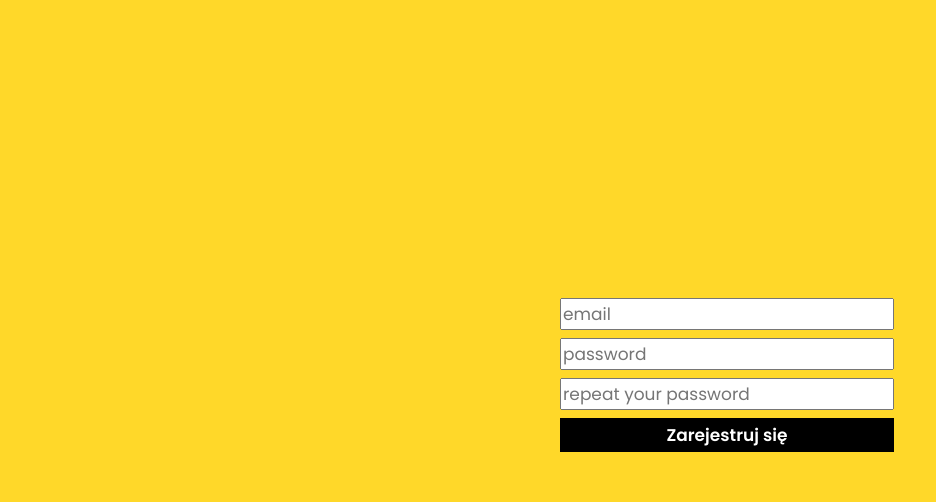
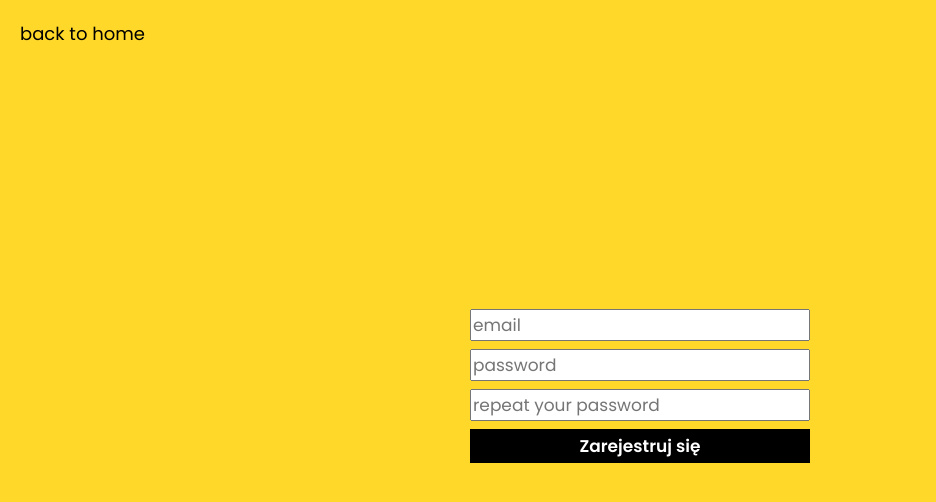
Before and after one commit to IgorPatro/diary-planner, a React (Create React App) app: page /signup in a window 1280 px wide. Shown: the top 502 px of the page, without its empty margins (0-936 px from the left). Built offline with nearby package versions, Linux system fonts and the light colour scheme; no server answers.

Commit message:
Error masseges added to login and signup page. Links to home added to login, signup and dashboard page

```diff
--- a/src/components/organisms/UserForm.js
+++ b/src/components/organisms/UserForm.js
@@ -1,4 +1,5 @@
-import React from "react"
+/* eslint-disable no-param-reassign */
+import React, { useState } from "react"
 import { useForm } from "react-hook-form"
 import PropTypes from "prop-types"
 import styled from "styled-components"
@@ -8,7 +9,7 @@ const StyledForm = styled.form`
   display: grid;
   grid-template-columns: repeat(1, 1fr);
   grid-gap: 8px;
-  width: 160px;
+  width: 340px;
 `
 
 const StyledInput = styled.input`
@@ -40,15 +41,29 @@ const StyledErrorsWrapper = styled.span`
   opacity: 0;
   transition: opacity 0.3s;
   font-size: 1.4rem;
+  color: black;
 
   &.active {
     opacity: 1;
   }
 `
 
-const UserForm = ({ registerForm, submitFunc }) => {
+const UserForm = ({ registerForm, submitFunc, errorMessage }) => {
   const { register, handleSubmit, errors } = useForm()
-  const handleSubmitFunc = (data) => submitFunc(data)
+
+  const [differentPasswords, setDifferentPasswords] = useState(null)
+
+  const handleSubmitFunc = (data) => {
+    if (registerForm) {
+      if (data.password === data.repeatedPassword) {
+        submitFunc(data)
+      } else {
+        setDifferentPasswords("Hasła się nie zgadzają")
+      }
+    } else {
+      submitFunc(data)
+    }
+  }
 
   return (
     <StyledForm onSubmit={handleSubmit(handleSubmitFunc)}>
@@ -72,8 +87,10 @@ const UserForm = ({ registerForm, submitFunc }) => {
         />
       )}
       <StyledSubmit type="submit" value={registerForm ? "Zarejestruj się" : "Zaloguj się"} />
-      <StyledErrorsWrapper className={!_.isEmpty(errors) && "active"}>
-        Sprawdź ponownie poprawność wypełnionych danych
+      <StyledErrorsWrapper
+        className={(!_.isEmpty(errors) || errorMessage || differentPasswords) && "active"}
+      >
+        {errorMessage || differentPasswords || "Twoje pola nie są uzupełnione poprawnie"}
       </StyledErrorsWrapper>
     </StyledForm>
   )
@@ -82,10 +99,12 @@ const UserForm = ({ registerForm, submitFunc }) => {
 UserForm.propTypes = {
   registerForm: PropTypes.bool,
   submitFunc: PropTypes.func.isRequired,
+  errorMessage: PropTypes.string,
 }
 
 UserForm.defaultProps = {
   registerForm: false,
+  errorMessage: null,
 }
 
 export default UserForm
--- a/src/layout/FormLayout.js
+++ b/src/layout/FormLayout.js
@@ -1,6 +1,7 @@
 import React from "react"
 import PropTypes from "prop-types"
 import styled from "styled-components"
+import { Link } from "react-router-dom"
 
 const StyledContainer = styled.div`
   display: flex;
@@ -10,8 +11,26 @@ const StyledContainer = styled.div`
   background-color: ${({ theme }) => theme.colors.yellow};
 `
 
+const StyledLink = styled(Link)`
+  position: absolute;
+  top: 20px;
+  left: 20px;
+  color: black;
+  font-size: 1.8rem;
+  text-decoration: none;
+
+  &:hover {
+    text-decoration: underline;
+  }
+`
+
 const FormLayout = ({ children }) => {
-  return <StyledContainer>{children}</StyledContainer>
+  return (
+    <StyledContainer>
+      <StyledLink to="/">back to home</StyledLink>
+      {children}
+    </StyledContainer>
+  )
 }
 
 FormLayout.propTypes = {
--- a/src/pages/Dashboard.js
+++ b/src/pages/Dashboard.js
@@ -3,6 +3,7 @@ import { logOutUser, fetchAllUserNotes, addNote, deleteNote } from "store/action
 import { connect } from "react-redux"
 import PropTypes from "prop-types"
 import styled from "styled-components"
+import { Link } from "react-router-dom"
 
 import NoteForm from "components/organisms/NoteForm"
 import Button from "components/atoms/Button"
@@ -16,6 +17,18 @@ const StyledContainer = styled.div`
   padding: 50px 50px 200px;
 `
 
+const StyledLink = styled(Link)`
+  display: block;
+  font-size: 2rem;
+  color: black;
+  text-decoration: none;
+  margin: 0 0 20px;
+
+  &:hover {
+    text-decoration: underline;
+  }
+`
+
 const DashboardPage = ({ logOutUser, user, fetchAllUserNotes, notes, addNote, deleteNote }) => {
   useEffect(() => {
     fetchAllUserNotes(user.uid)
@@ -23,6 +36,7 @@ const DashboardPage = ({ logOutUser, user, fetchAllUserNotes, notes, addNote, de
 
   return (
     <StyledContainer>
+      <StyledLink to="/">back to home</StyledLink>
       <Button
         color="white"
         background="black"
--- a/src/pages/Login.js
+++ b/src/pages/Login.js
@@ -7,7 +7,7 @@ import PropTypes from "prop-types"
 import FormLayout from "layout/FormLayout"
 import UserForm from "components/organisms/UserForm"
 
-const LoginPage = ({ logInUser, user }) => {
+const LoginPage = ({ logInUser, user, loginErrorMessage }) => {
   const history = useHistory()
 
   useEffect(() => {
@@ -22,7 +22,7 @@ const LoginPage = ({ logInUser, user }) => {
 
   return (
     <FormLayout>
-      <UserForm submitFunc={handleSubmit} />
+      <UserForm submitFunc={handleSubmit} errorMessage={loginErrorMessage} />
     </FormLayout>
   )
 }
@@ -30,15 +30,18 @@ const LoginPage = ({ logInUser, user }) => {
 LoginPage.propTypes = {
   logInUser: PropTypes.func.isRequired,
   user: PropTypes.objectOf(PropTypes.string),
+  loginErrorMessage: PropTypes.string,
 }
 
 LoginPage.defaultProps = {
   user: undefined,
+  loginErrorMessage: null,
 }
 
 const mapStateToProps = (state) => {
   return {
     user: state.user,
+    loginErrorMessage: state.loginErrorMessage,
   }
 }
 
--- a/src/pages/Signup.js
+++ b/src/pages/Signup.js
@@ -7,7 +7,7 @@ import PropTypes from "prop-types"
 import FormLayout from "layout/FormLayout"
 import UserForm from "components/organisms/UserForm"
 
-const SignupPage = ({ createNewUser, user }) => {
+const SignupPage = ({ createNewUser, user, signupErrorMessage }) => {
   const history = useHistory()
 
   useEffect(() => {
@@ -17,14 +17,12 @@ const SignupPage = ({ createNewUser, user }) => {
   }, [history, user])
 
   const handleSubmit = (data) => {
-    if (data.password === data.repeatedPassword) {
-      createNewUser(data.email, data.password)
-    }
+    createNewUser(data.email, data.password)
   }
 
   return (
     <FormLayout>
-      <UserForm registerForm submitFunc={handleSubmit} />
+      <UserForm registerForm submitFunc={handleSubmit} errorMessage={signupErrorMessage} />
     </FormLayout>
   )
 }
@@ -32,15 +30,18 @@ const SignupPage = ({ createNewUser, user }) => {
 SignupPage.propTypes = {
   createNewUser: PropTypes.func.isRequired,
   user: PropTypes.objectOf(PropTypes.string),
+  signupErrorMessage: PropTypes.string,
 }
 
 SignupPage.defaultProps = {
   user: undefined,
+  signupErrorMessage: null,
 }
 
 const mapStateToProps = (state) => {
   return {
     user: state.user,
+    signupErrorMessage: state.signupErrorMessage,
   }
 }
 
--- a/src/store/reducers.js
+++ b/src/store/reducers.js
@@ -1,5 +1,7 @@
 import {
   USER_AUTH_SUCCESS,
+  USER_AUTH_FAILURE,
+  USER_CREATION_FAILURE,
   USER_LOGOUT_SUCCESS,
   NOTES_FETCH_SUCCESS,
   CHANGE_EMAIL_SUCCESS,
@@ -15,6 +17,18 @@ const rootReducer = (state = {}, action) => {
           uid: action.user.uid,
           email: action.user.email,
         },
+        loginErrorMessage: null,
+      }
+    case USER_AUTH_FAILURE:
+      return {
+        ...state,
+        loginErrorMessage:
+          "Niestety logowanie nie powiodło się. Sprawdź ponownie poprawność uzupełnionych danych lub spróbuj ponownie później",
+      }
+    case USER_CREATION_FAILURE:
+      return {
+        ...state,
+        signupErrorMessage: "Ooops... Coś poszło nie tak. Spróbuj ponownie później",
       }
     case USER_LOGOUT_SUCCESS:
       return {}
```
